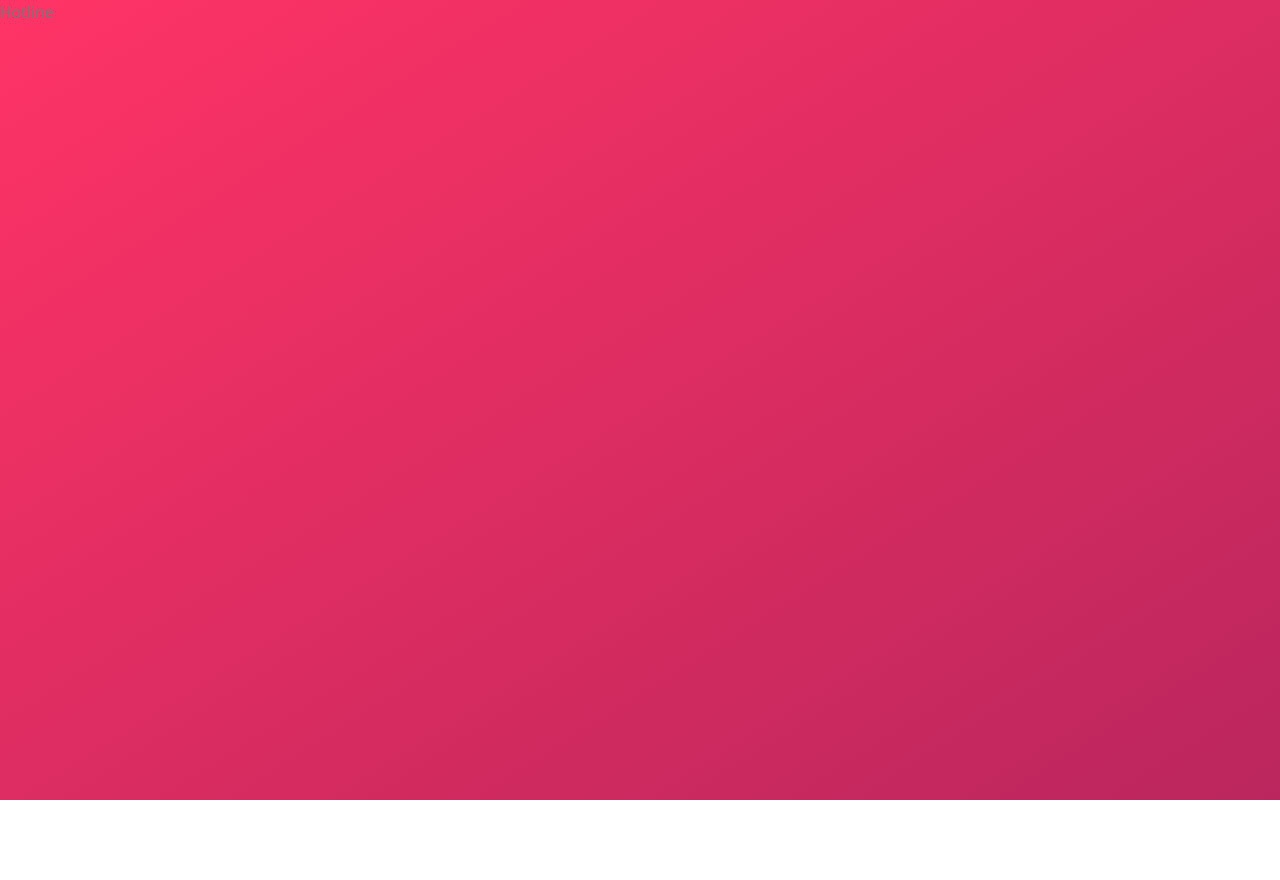
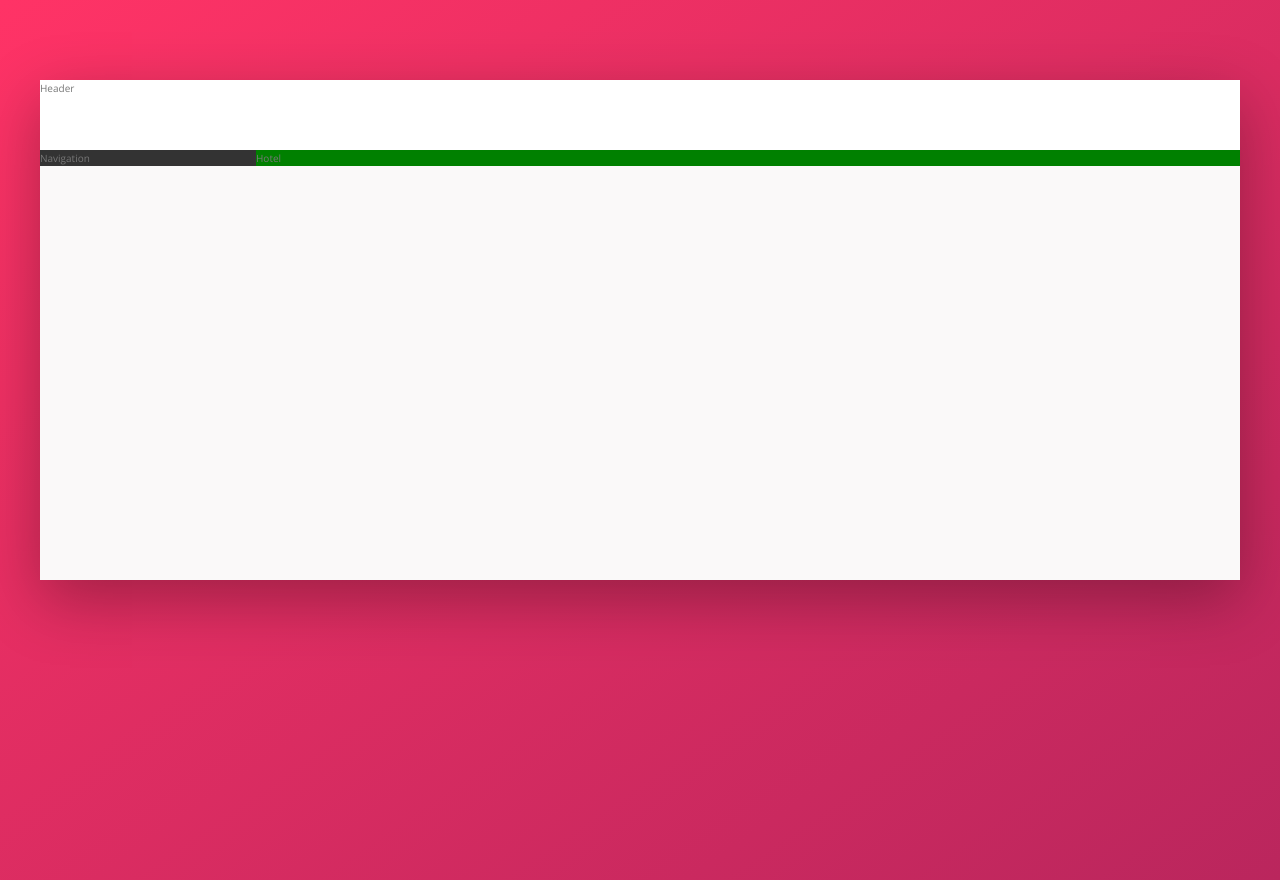
Before and after one commit to appsius/Hotline, a website: page index.html in a window 1280 px wide. Before the commit the page ends 800 px from the top, so only its background shows below. Drawn offline with nearby package versions, Linux system fonts and the light colour scheme.

Commit message:
Building Overall Layout

```diff
--- a/index.html
+++ b/index.html
@@ -11,9 +11,21 @@
 		<link rel="stylesheet" href="css/style.css" />
 		<link rel="shortcut icon" type="image/png" href="img/favicon.png" />
 
-		<title>trillo &mdash; Your all-in-one booking app</title>
+		<title>Hotline &mdash; Your all-in-one booking app</title>
 	</head>
 	<body>
-		Hotline
+		<div class="container">
+			<header class="header">
+				Header
+			</header>
+			<div class="content">
+				<nav class="sidebar">
+					Navigation
+				</nav>
+				<main class="hotel-view">
+					Hotel
+				</main>
+			</div>
+		</div>
 	</body>
 </html>
--- a/sass/_base.scss
+++ b/sass/_base.scss
@@ -12,6 +12,8 @@
 	--color-grey-dark-1: #333;
 	--color-grey-dark-2: #777;
 	--color-grey-dark-3: #999;
+
+	--shadow-dark: 0 2rem 6rem rgba(0, 0, 0, 0.3);
 }
 
 * {
@@ -27,6 +29,7 @@
 
 html {
 	box-sizing: border-box;
+	font-size: 62.5%;
 }
 
 body {
--- a/sass/_layout.scss
+++ b/sass/_layout.scss
@@ -0,0 +1,31 @@
+.container {
+	max-width: 120rem;
+	margin: 8rem auto;
+	background-color: var(--color-grey-light-1);
+	box-shadow: var(--shadow-dark);
+
+	min-height: 50rem;
+}
+
+.header {
+	height: 7rem;
+	background-color: #fff;
+	border-bottom: var(--color-grey-light-2);
+}
+
+.content {
+	display: flex;
+}
+
+.sidebar {
+	background-color: var(--color-grey-dark-1);
+
+	flex: 0 0 18%;
+}
+
+.hotel-view {
+	background-color: #fff;
+	background-color: green;
+
+	flex: 1;
+}
```
Also changed, not shown: css/style.css.
